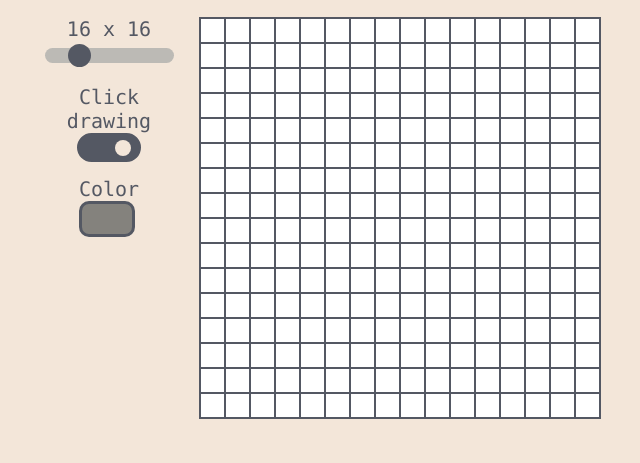
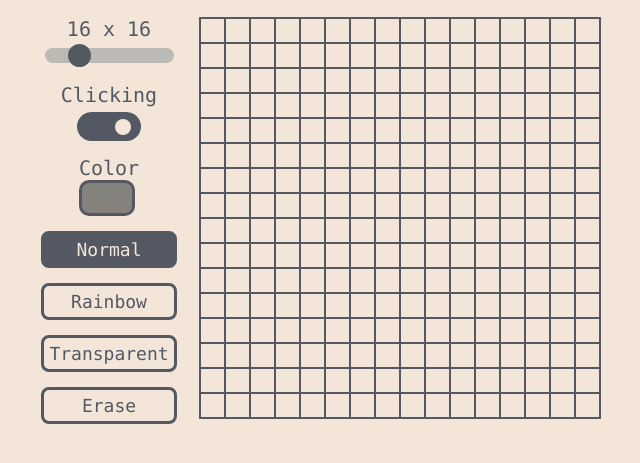
Before and after one commit to gouda64/web-dev-projects, a plain HTML site: page index.html in a window 1280 px wide. Both pictures are taken after a click on the element 424 px from the left and 288 px from the top of the page. Shown: the part 141-604 px from the top of the page, without its empty margins (315-955 px from the left). Drawn offline with Linux system fonts and the light colour scheme.

Commit message:
Add mode buttons

```diff
--- a/index.html
+++ b/index.html
@@ -13,7 +13,7 @@
                 <div class="sidebar-option">16 x 16
                     <input type="range" min="1" max="69" value="16" class="slider">
                 </div>
-                <div class="sidebar-option">Click drawing
+                <div class="sidebar-option">Clicking
                     <div class="switch">
                         <div class="switch-thumb"></div>
                     </div>
@@ -23,6 +23,10 @@
                         <input type="color" value="#84827d">
                     </div>
                 </div>
+                <div class="sidebar-option mode" data-mode="0">Normal</div>
+                <div class="sidebar-option mode" data-mode="1">Rainbow</div>
+                <div class="sidebar-option mode" data-mode="2">Transparent</div>
+                <div class="sidebar-option mode" data-mode="3">Erase</div>
             </div>
             <div class="display"></div>
         </div>
--- a/script.js
+++ b/script.js
@@ -1,5 +1,6 @@
 let gridSize = 16;
-let mode = 0; //0 is normal, 1 is click
+let drawMode = 0; //0 is normal, 1 is click
+let inMode = 0; //0 is normal, 1 is rainbow, 2 is transparent, 3 is erase
 let color = "#84827d";
 
 let display = document.querySelector(".display");
@@ -7,7 +8,7 @@ let display = document.querySelector(".display");
 function addListeners() {
     display.childNodes.forEach((pixel) => {
         pixel.onmouseover = (event) => {
-            if (mode === 0 || event.buttons) {
+            if (drawMode === 0 || event.buttons) {
                 event.target.style.backgroundColor = color;
             }
         };
@@ -45,17 +46,17 @@ let switchThumb = document.querySelector(".switch .switch-thumb");
 
 modeSwitch.onclick = (event) => {
     //using event.target causes some issues with child
-    if (mode === 0) {
+    if (drawMode === 0) {
         modeSwitch.style.backgroundColor = "#545863";
         switchThumb.style.backgroundColor = "#f3e6d9";
         switchThumb.style.transform = "translateX(28px)";
-        mode = 1;
+        drawMode = 1;
     }
     else {
         modeSwitch.style.backgroundColor = null;
         switchThumb.style.backgroundColor = "#545863";
         switchThumb.style.transform = null;
-        mode = 0;
+        drawMode = 0;
     }
 };
 
@@ -65,3 +66,15 @@ colorInput.oninput = (event) => {
     color = event.target.value;
     colorBox.style.backgroundColor = color;
 };
+
+document.querySelectorAll(".sidebar-option.mode").forEach((mode) => {
+    mode.onclick = (event) => {
+        let old = document.querySelector(".sidebar-option.mode[data-mode='" + inMode + "']");
+        old.style.backgroundColor = "#f3e6d9";
+        old.style.color = "#545863";
+
+        inMode = event.target.dataset.mode;
+        event.target.style.backgroundColor = "#545863";
+        event.target.style.color = "#f3e6d9";
+    };
+});
--- a/style.css
+++ b/style.css
@@ -39,7 +39,7 @@ body {
 }
 
 .slider {
-    margin: 7px 0;
+    margin-top: 7px;
     -webkit-appearance: none;
     background-color: #bcbab5;
     border-radius: 8px;
@@ -61,6 +61,7 @@ body {
     width: 60px;
     margin-left: auto;
     margin-right: auto;
+    margin-top: 5px;
     border-radius: 15px;
     display: flex;
     align-items: center;
@@ -78,6 +79,7 @@ body {
 .color {
     border-style: solid;
     border-radius: 10px;
+    border-color: #545863;
     height: 30px;
     width: 50px;
     background-color: #84827d;
@@ -86,6 +88,24 @@ body {
     opacity: 0;
     height: 30px;
     width: 50px;
+}
+
+.sidebar-option.mode {
+    border-style: solid;
+    border-color: #545863;
+    padding: 5px;
+    font-size: 18px;
+    width: 100%;
+    border-radius: 8px;
+    transition: .2s;
+}
+.sidebar-option.mode[data-mode="0"] {
+    background-color: #545863;
+    color: #f3e6d9;
+}
+.sidebar-option.mode:hover {
+    background-color: #545863;
+    color: #f3e6d9;
 }
 
 .display {
@@ -106,5 +126,4 @@ body {
 .display-child {
     border-style: solid;
     border-width: 1px;
-    background-color: white;
 }
```
